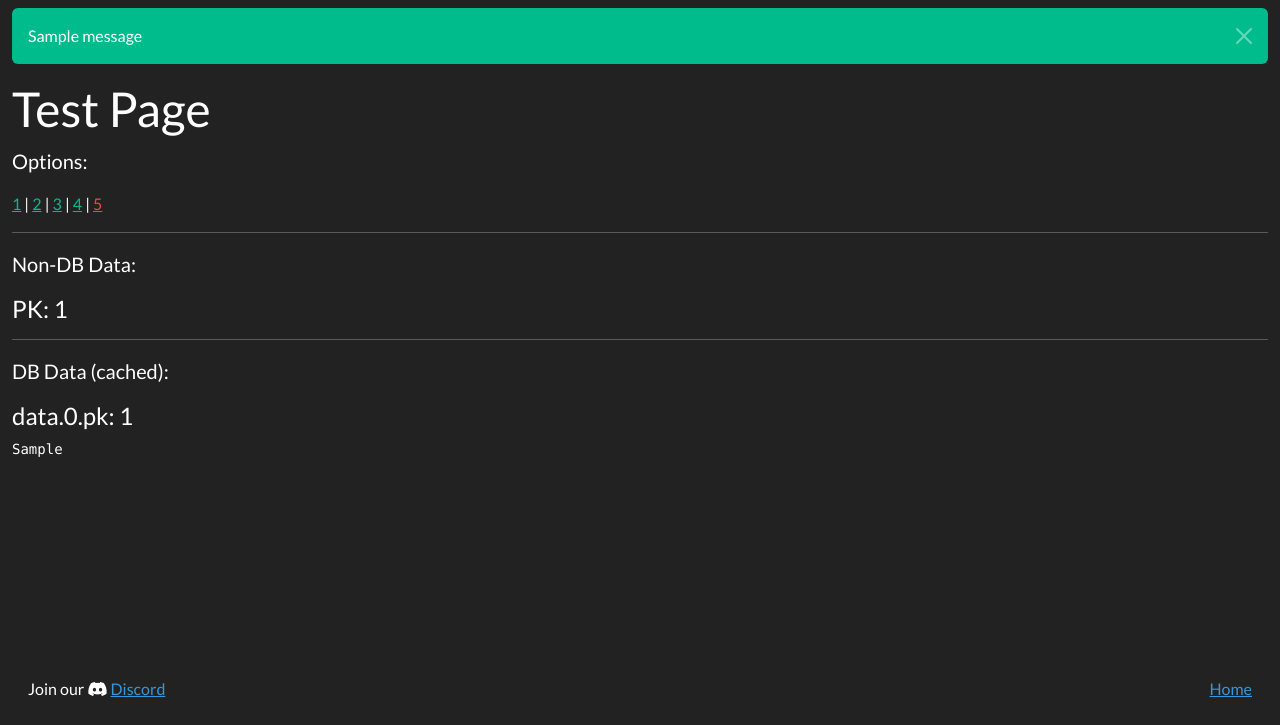
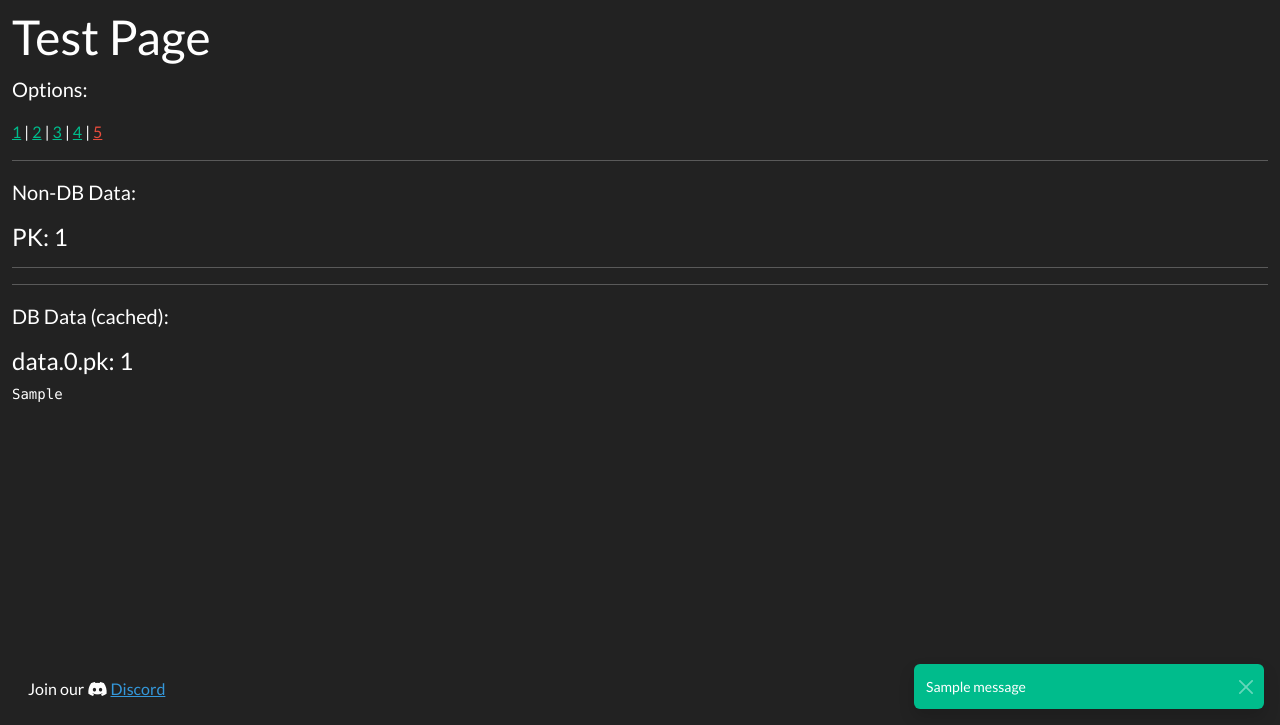
Before and after one commit to smashedr/pyperf, a Django app: template app/templates/test.html in a window 1280 px wide. Shown: the part 75-800 px from the top of the page. Run offline with Django 3.2, Linux system fonts and the light colour scheme; the template is opened without the code that fills it: most values are stand-ins (such as "Sample title", 1, 10 or a date in 2020); one stand-in notice (Sample message) is shown; some libraries are stand-ins or nearby versions.

Commit message:
Added toast

```diff
--- a/app/static/main/js/main.js
+++ b/app/static/main/js/main.js
@@ -9,4 +9,11 @@ $(document).ready(function() {
     // Init a ClipboardJS attribute
     new ClipboardJS('.clip');
 
+    // Show custom toast-alert classes on load
+    $(".toast-alert").each(function() {
+        console.log($(this).html());
+        let toastAlert = new bootstrap.Toast($(this));
+        toastAlert.show();
+    });
+
 });
--- a/app/static/main/js/result.js
+++ b/app/static/main/js/result.js
@@ -9,7 +9,7 @@ $(document).ready(function() {
             $('.graph-loading').toggle();
         },
         success: function(data, textStatus, jqXHR){
-            console.log('Status: '+jqXHR.status+', Data: '+data);
+            // console.log('Status: '+jqXHR.status+', Data: '+data);
             $('#graph-data').prepend(data);
         },
         complete: function(){
@@ -28,7 +28,7 @@ $(document).ready(function() {
             $('.map-loading').toggle();
         },
         success: function(data, textStatus, jqXHR){
-            console.log('Status: '+jqXHR.status+', Data: '+data);
+            // console.log('Status: '+jqXHR.status+', Data: '+data);
             $('#map-data').prepend(data);
         },
         complete: function(){
--- a/app/templates/main.html
+++ b/app/templates/main.html
@@ -97,14 +97,6 @@
 <main class="flex-shrink-0">
     <div class="container-fluid mt-2">
 
-        {% block messages %}{% if messages %}
-            {% for message in messages %}
-                <div class="alert alert-{{ message.tags }} alert-dismissible fade show mt-2" role="alert">
-                    {{ message }} <button type="button" class="btn-close" data-bs-dismiss="alert" aria-label="Close"></button>
-                </div>
-            {% endfor %}
-        {% endif %}{% endblock %}
-
         {% block body %}{% endblock %}
 
     </div>
@@ -121,9 +113,9 @@
             </div>
             <div class="col-12 col-lg-6 col-md-6 col-sm-6 text-lg-end text-md-end text-sm-end">
                 <ul class="list-inline">
-                    <li class="list-inline-item"><a href="{% url 'home:index' %}" class="text-info">Home</a></li>
+                    <li class="list-inline-item"><a href="{% url 'home:index' %}">Home</a></li>
 {#                    <li class="list-inline-item">|</li>#}
-{#                    <li class="list-inline-item"><a href="{% url 'home:test_view' %}" class="text-info">Test</a></li>#}
+{#                    <li class="list-inline-item"><a href="{% url 'home:test_view' %}">Test</a></li>#}
                 </ul>
             </div>
         </div>
@@ -174,6 +166,20 @@
     </div>
 {% endif %}
 
+{% block messages %}{% if messages %}
+    {% for message in messages %}
+        <div class="toast-container position-fixed bottom-0 end-0 p-3">
+            <div class="toast toast-alert align-items-center text-bg-{{ message.tags }} border-0"
+                 role="alert" aria-live="assertive" aria-atomic="true" data-bs-autohide="false">
+                <div class="d-flex">
+                    <div class="toast-body">{{ message }}</div>
+                    <button type="button" class="btn-close me-2 m-auto" data-bs-dismiss="toast" aria-label="Close"></button>
+                </div>
+            </div>
+        </div>
+    {% endfor %}
+{% endif %}{% endblock %}
+
 {% block js %}
     <script type="text/javascript" src="{% static 'jquery/jquery.min.js' %}"></script>
     <script type="text/javascript" src="{% static 'bootstrap/js/bootstrap.bundle.min.js' %}"></script>
--- a/app/templates/test.html
+++ b/app/templates/test.html
@@ -29,7 +29,43 @@
 
     <hr>
 
+{#    <button type="button" class="btn btn-primary" id="liveToastBtn">Show live toast</button>#}
+{##}
+{#    <div id="liveToast" class="toast" role="alert" aria-live="assertive" aria-atomic="true" data-bs-autohide="false">#}
+{#      <div class="toast-header">#}
+{#        <img src="..." class="rounded me-2" alt="...">#}
+{#        <strong class="me-auto">Bootstrap</strong>#}
+{#        <small>11 mins ago</small>#}
+{#        <button type="button" class="btn-close" data-bs-dismiss="toast" aria-label="Close"></button>#}
+{#      </div>#}
+{#      <div class="toast-body">#}
+{#        Hello, world! This is a toast message.#}
+{#      </div>#}
+{#    </div>#}
+{##}
+{#    {% block messages %}{% if messages %}#}
+{#        <h4>Messages</h4>#}
+{#        <hr>#}
+{#        {% for message in messages %}#}
+{#            message#}
+{#        {% endfor %}#}
+{#                    {{ message|json_script:"message" }}#}
+{##}
+{#        <hr>#}
+{#        {% for message in messages %}#}
+{#            <div class="alert alert-{{ message.tags }} alert-dismissible fade show mt-2" role="alert">#}
+{#                {{ message }} <button type="button" class="btn-close" data-bs-dismiss="alert" aria-label="Close"></button>#}
+{#            </div>#}
+{#        {% endfor %}#}
+{#    {% endif %}{% endblock %}#}
+
+    <script>
+    </script>
+
+{% if pk %}
 {% cache 86400 test_body pk %}
+
+    <hr>
 
     <p class="lead">DB Data (cached):</p>
 
@@ -41,6 +77,7 @@
     {% endif %}
 
 {% endcache %}
+{% endif %}
 
 {% endblock %}
 
```
Also changed, not shown: app/home/views.py (+7 -4 lines), app/pyperf/settings.py (+7 -8 lines).
